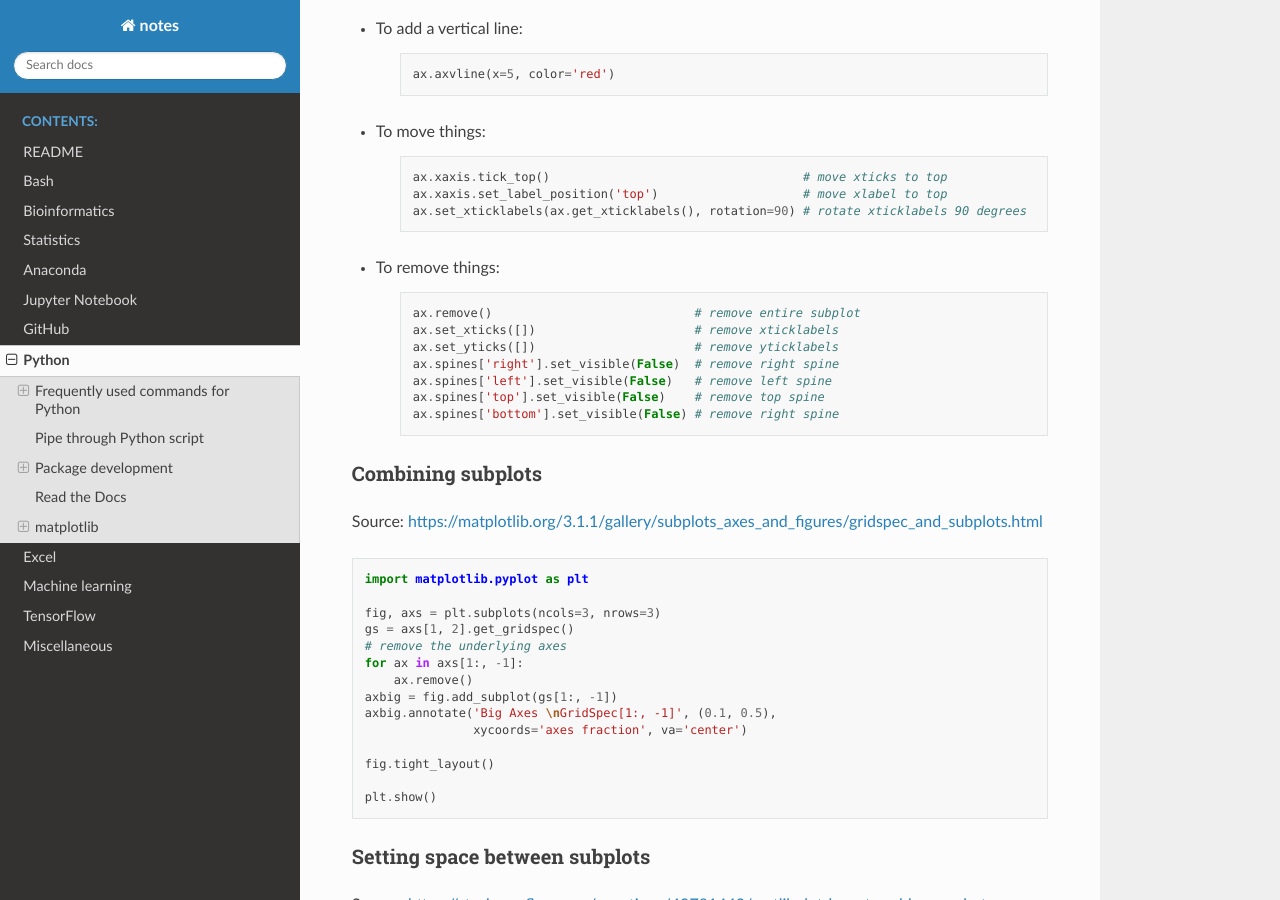
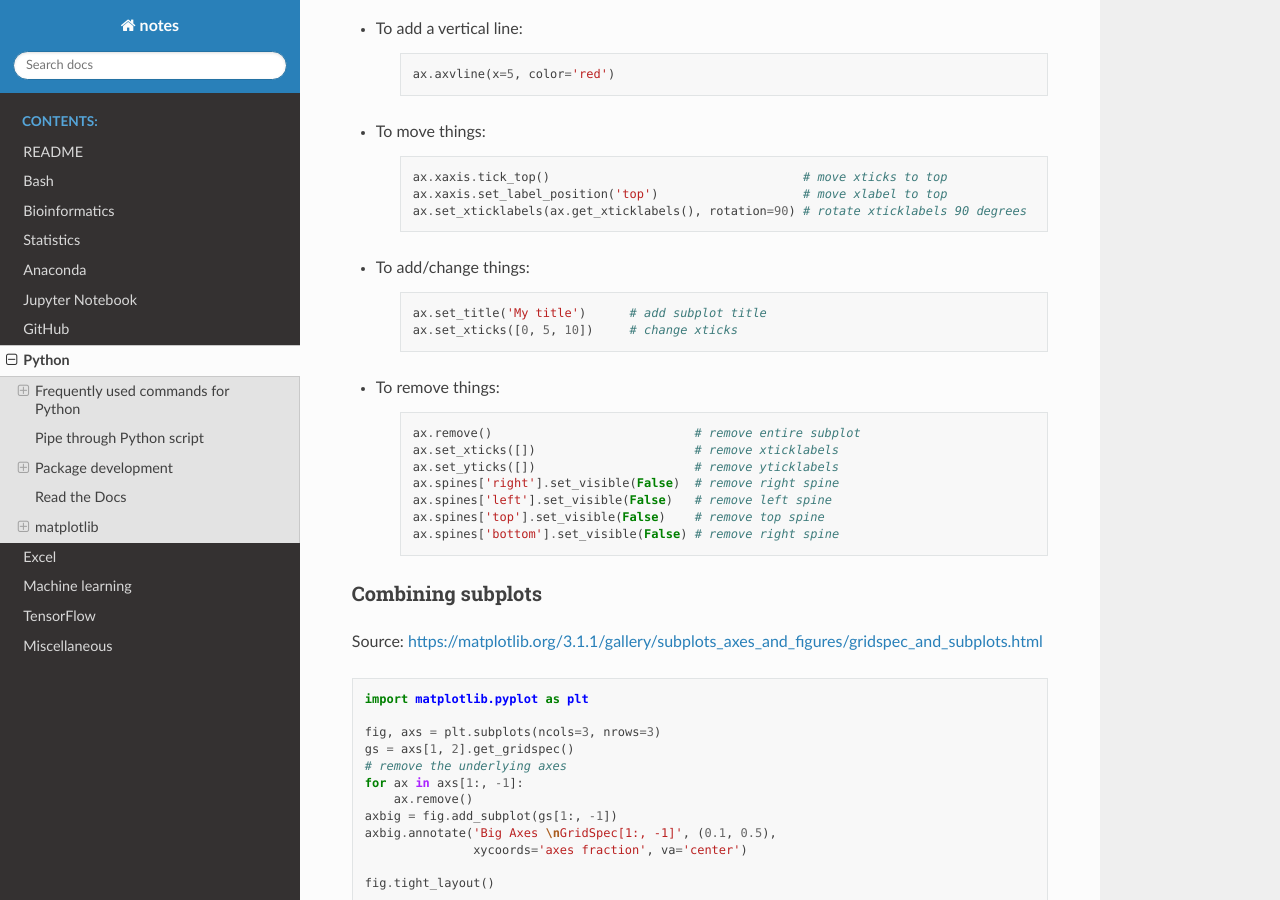
Before and after one commit to sbslee/notes, a Sphinx documentation site: the page built from docs/python.rst, in a window 1280 px wide and 900 px high, scrolled down 4582 px. Built offline with Sphinx 7.4.7 and the Read the Docs theme 2.0.0, drawn with Linux system fonts in a browser that asks for light colours.

Commit message:
Update notes

```diff
--- a/docs/python.rst
+++ b/docs/python.rst
@@ -257,6 +257,13 @@ Frequently used commands for matplotlib
         ax.xaxis.set_label_position('top')                    # move xlabel to top
         ax.set_xticklabels(ax.get_xticklabels(), rotation=90) # rotate xticklabels 90 degrees
 
+* To add/change things:
+
+    .. code:: python3
+
+        ax.set_title('My title')      # add subplot title
+        ax.set_xticks([0, 5, 10])     # change xticks
+
 * To remove things:
 
     .. code:: python3
```
